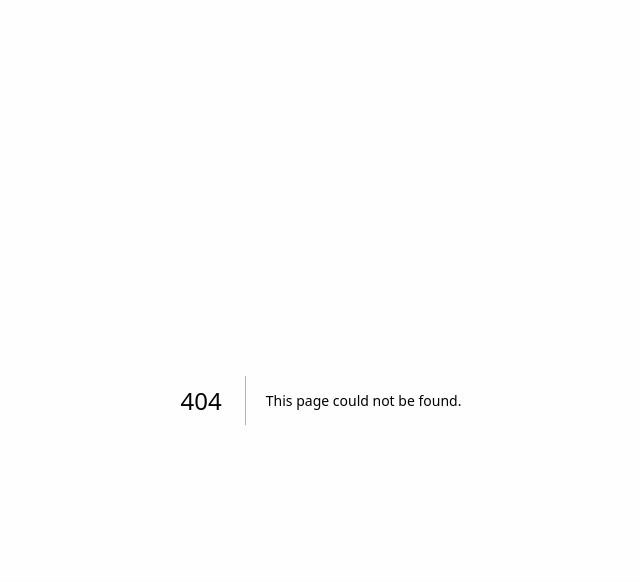
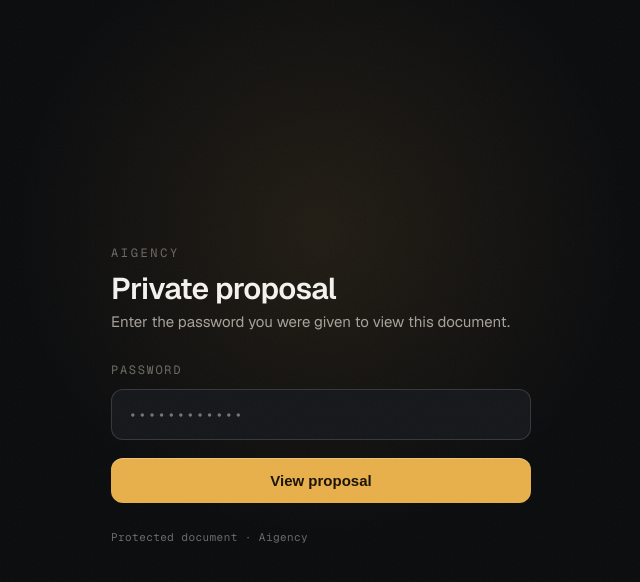
Before and after one commit to AReid987/aigency-loan-proposal, a Next.js app: page /login in a window 1280 px wide. Before the commit this address had no page. Shown: the top 582 px of the page, without its empty margins (319-959 px from the left). Built offline with nearby package versions, Linux system fonts and the light colour scheme.

Commit message:
Add app/login/page.tsx

```diff
--- /dev/null
+++ b/app/login/page.tsx
@@ -0,0 +1,175 @@
+"use client";
+
+import { useState, useRef, Suspense } from "react";
+import { useRouter, useSearchParams } from "next/navigation";
+import { motion } from "framer-motion";
+
+function LoginInner() {
+  const router = useRouter();
+  const params = useSearchParams();
+  const from = params.get("from") || "/";
+  const [password, setPassword] = useState("");
+  const [error, setError] = useState("");
+  const [loading, setLoading] = useState(false);
+  const inputRef = useRef<HTMLInputElement>(null);
+
+  async function submit(e: React.FormEvent) {
+    e.preventDefault();
+    if (loading) return;
+    setError("");
+    setLoading(true);
+    try {
+      const res = await fetch("/api/auth", {
+        method: "POST",
+        headers: { "Content-Type": "application/json" },
+        body: JSON.stringify({ password }),
+      });
+      const data = await res.json();
+      if (res.ok && data.ok) {
+        router.replace(from.startsWith("/") ? from : "/");
+        router.refresh();
+      } else {
+        setError(data.error || "Incorrect password.");
+        setLoading(false);
+        inputRef.current?.select();
+      }
+    } catch {
+      setError("Something went wrong. Try again.");
+      setLoading(false);
+    }
+  }
+
+  return (
+    <main
+      style={{
+        minHeight: "100dvh",
+        display: "grid",
+        placeItems: "center",
+        padding: 24,
+        position: "relative",
+        overflow: "hidden",
+      }}
+    >
+      {/* ambient accent glow */}
+      <div
+        aria-hidden
+        style={{
+          position: "absolute",
+          width: 620,
+          height: 620,
+          borderRadius: "50%",
+          background:
+            "radial-gradient(circle, rgba(232,176,75,0.10) 0%, rgba(232,176,75,0) 70%)",
+          top: "-10%",
+          left: "50%",
+          transform: "translateX(-50%)",
+          pointerEvents: "none",
+        }}
+      />
+
+      <motion.div
+        initial={{ opacity: 0, y: 18 }}
+        animate={{ opacity: 1, y: 0 }}
+        transition={{ duration: 0.7, ease: [0.16, 1, 0.3, 1] }}
+        style={{ width: "100%", maxWidth: 420, position: "relative" }}
+      >
+        <div style={{ marginBottom: 28 }}>
+          <div className="eyebrow">Aigency</div>
+          <h1
+            style={{
+              fontSize: 30,
+              fontWeight: 600,
+              letterSpacing: "-0.02em",
+              margin: "10px 0 6px",
+              lineHeight: 1.1,
+            }}
+          >
+            Private proposal
+          </h1>
+          <p style={{ color: "var(--ink-soft)", margin: 0, fontSize: 15 }}>
+            Enter the password you were given to view this document.
+          </p>
+        </div>
+
+        <form onSubmit={submit} style={{ display: "grid", gap: 10 }}>
+          <label htmlFor="pw" className="eyebrow" style={{ letterSpacing: "0.14em" }}>
+            Password
+          </label>
+          <input
+            id="pw"
+            ref={inputRef}
+            type="password"
+            value={password}
+            onChange={(e) => setPassword(e.target.value)}
+            autoFocus
+            autoComplete="current-password"
+            placeholder="••••••••••••"
+            style={{
+              width: "100%",
+              background: "var(--surface)",
+              border: `1px solid ${error ? "rgba(232,120,90,0.6)" : "var(--line-strong)"}`,
+              color: "var(--ink)",
+              borderRadius: 12,
+              padding: "14px 16px",
+              fontSize: 16,
+              fontFamily: "var(--font-mono)",
+              outline: "none",
+              transition: "border-color 0.2s",
+            }}
+          />
+          {error && (
+            <motion.p
+              initial={{ opacity: 0, y: -4 }}
+              animate={{ opacity: 1, y: 0 }}
+              style={{ color: "#e8785a", fontSize: 13, margin: "2px 0 0" }}
+            >
+              {error}
+            </motion.p>
+          )}
+
+          <motion.button
+            type="submit"
+            disabled={loading}
+            whileHover={{ scale: loading ? 1 : 1.015 }}
+            whileTap={{ scale: 0.985 }}
+            style={{
+              marginTop: 8,
+              width: "100%",
+              background: "var(--accent)",
+              color: "var(--accent-ink)",
+              border: "none",
+              borderRadius: 12,
+              padding: "14px 16px",
+              fontSize: 15,
+              fontWeight: 600,
+              cursor: loading ? "default" : "pointer",
+              opacity: loading ? 0.75 : 1,
+              boxShadow: "inset 0 1px 0 rgba(255,255,255,0.25)",
+            }}
+          >
+            {loading ? "Checking…" : "View proposal"}
+          </motion.button>
+        </form>
+
+        <p
+          className="mono"
+          style={{
+            marginTop: 26,
+            fontSize: 11,
+            color: "var(--ink-faint)",
+            letterSpacing: "0.04em",
+          }}
+        >
+          Protected document · Aigency
+        </p>
+      </motion.div>
+    </main>
+  );
+}
+export default function LoginPage() {
+  return (
+    <Suspense fallback={null}>
+      <LoginInner />
+    </Suspense>
+  );
+}
```
